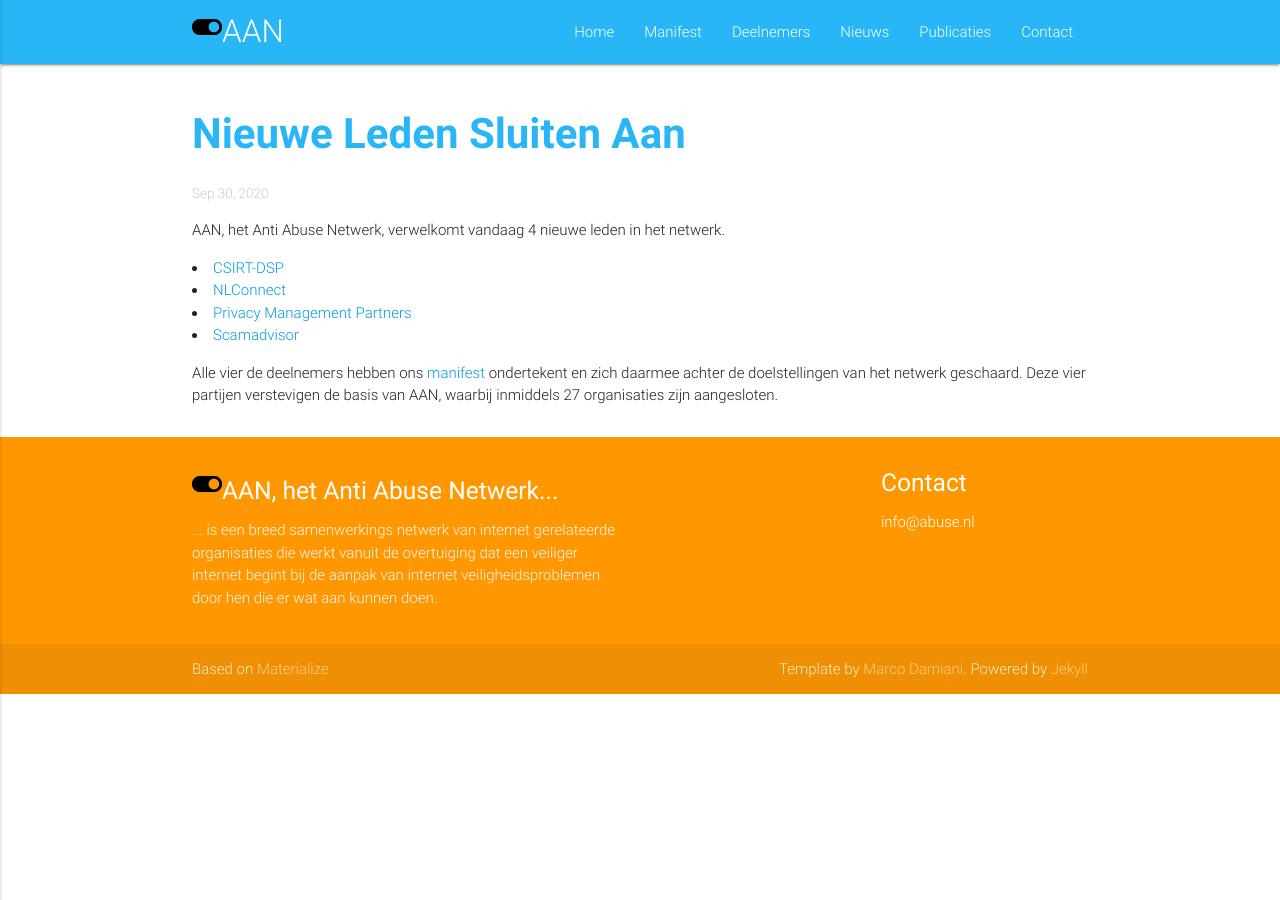
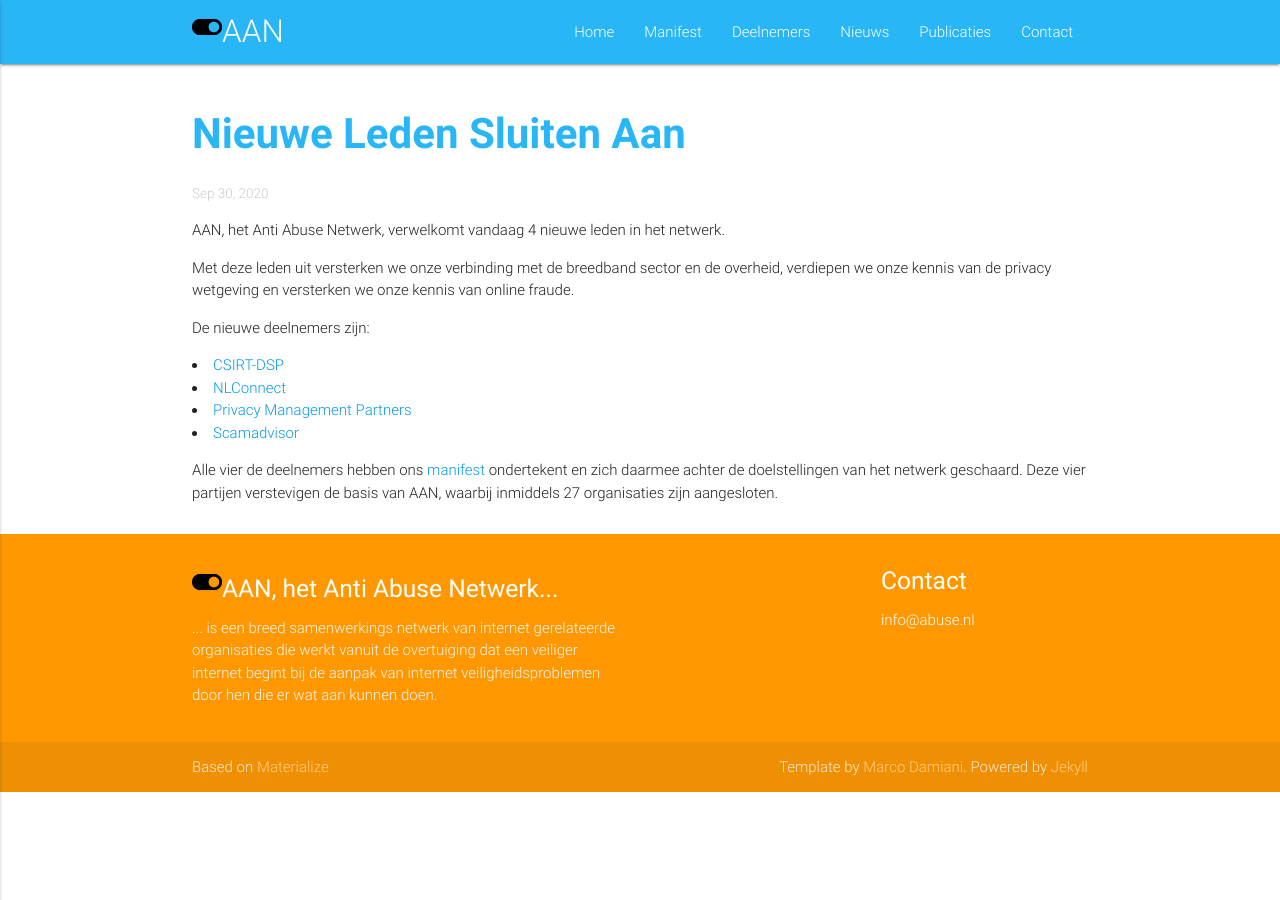
Before and after one commit to anti-abuse-netwerk/anti-abuse-netwerk.github.io, a Jekyll site: the page built from _posts/2020-09-30-Nieuwe-leden-sluiten-AAN.md, in a window 1280 px wide. Built offline with Jekyll 4.4.1, drawn with Linux system fonts in a browser that asks for light colours.

Commit message:
Beter nieuwsbericht

```diff
--- a/_posts/2020-09-30-Nieuwe-leden-sluiten-AAN.md
+++ b/_posts/2020-09-30-Nieuwe-leden-sluiten-AAN.md
@@ -2,6 +2,10 @@
 layout: post
 ---
 AAN, het Anti Abuse Netwerk, verwelkomt vandaag 4 nieuwe leden in het netwerk.
+
+Met deze leden uit versterken we onze verbinding met de breedband sector en de overheid, verdiepen we onze kennis van de privacy wetgeving en versterken we onze kennis van online fraude.
+
+De nieuwe deelnemers zijn:
 * [CSIRT-DSP](/deelnemers/csirt-dsp)
 * [NLConnect](/deelnemers/nlconnect)
 * [Privacy Management Partners](/deelnemers/pmp)
```
